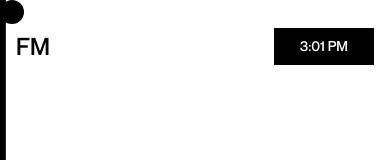
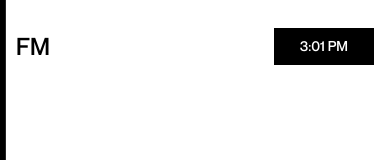
Before and after one commit to farkhanmhd/portfolio, a Next.js app: page / in a window 390 px wide. Shown: the top 160 px of the page. Built offline with nearby package versions, Linux system fonts and the light colour scheme.

Commit message:
fixed responsive issue on mobile

```diff
--- a/src/app/components/Cursor.js
+++ b/src/app/components/Cursor.js
@@ -16,7 +16,7 @@ const Cursor = () => {
   return (
     <div
       id="cursor"
-      className="fixed z-[999] h-6 w-6 rounded-full bg-white mix-blend-difference"
+      className="fixed z-[999] hidden h-6 w-6 rounded-full bg-white mix-blend-difference lg:block"
     />
   );
 };
--- a/src/app/components/Hero.js
+++ b/src/app/components/Hero.js
@@ -87,7 +87,7 @@ const Hero = () => {
       >
         <h1
           id="hero-text"
-          className="block text-lg font-bold leading-tight md:text-xl"
+          className="block text-lg font-bold leading-tight lg:text-[70px] xl:text-xl"
         >
           {heroText.split(' ').map((word, index) => (
             <div
--- a/src/app/layout.js
+++ b/src/app/layout.js
@@ -18,7 +18,7 @@ export const metadata = {
 export default function RootLayout({ children }) {
   return (
     <html lang="en">
-      <body className="hide-scrollbar cursor-none overflow-hidden bg-white font-medium uppercase antialiased">
+      <body className="hide-scrollbar cursor-none bg-white font-medium uppercase antialiased lg:overflow-hidden">
         <Provider>
           <ScrollSmooth>
             <Cursor />
```
